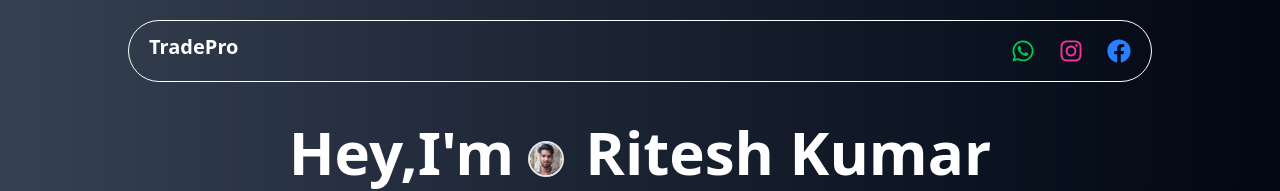
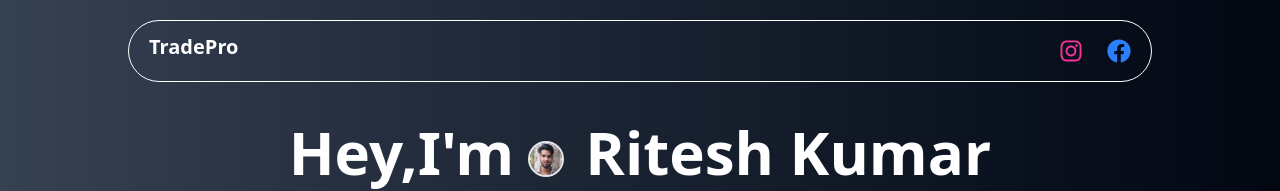
Before and after one commit to pintusingh123/ritesh_Project, a React (Vite) app: page / in a window 1280 px wide. Shown: the top 191 px of the page. Built offline with nearby package versions, Linux system fonts and the light colour scheme.

Commit message:
this is update commit

```diff
--- a/src/components/Navbar.jsx
+++ b/src/components/Navbar.jsx
@@ -10,15 +10,7 @@ function Navbar() {
           <div className="text-xl font-bold">TradePro</div>
           <div className="space-x-6 flex items-center">
             {/* WhatsApp */}
-            <a
-              href="https://wa.me/919999999999"
-              target="_blank"
-              rel="noopener noreferrer"
-              className="hover:scale-110 transition-transform duration-300"
-              title="WhatsApp"
-            >
-              <FaWhatsapp className="text-green-500 hover:text-green-400 text-2xl" />
-            </a>
+
             {/* Instagram */}
             <a
               href="https://www.instagram.com/ritesht_kumar?igsh=YzljYTk1ODg3Zg=="
```
